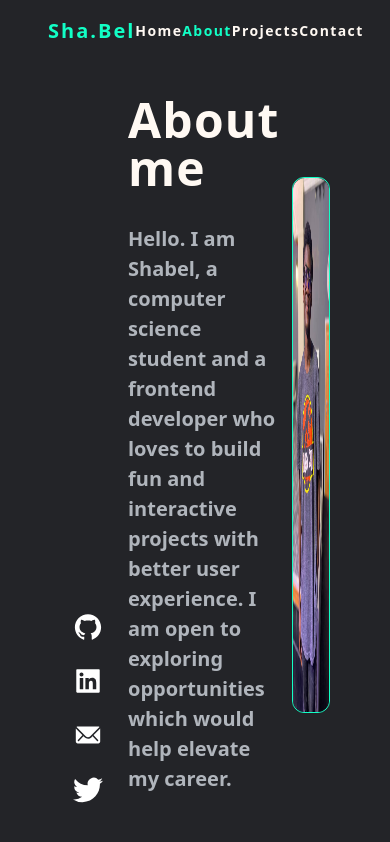
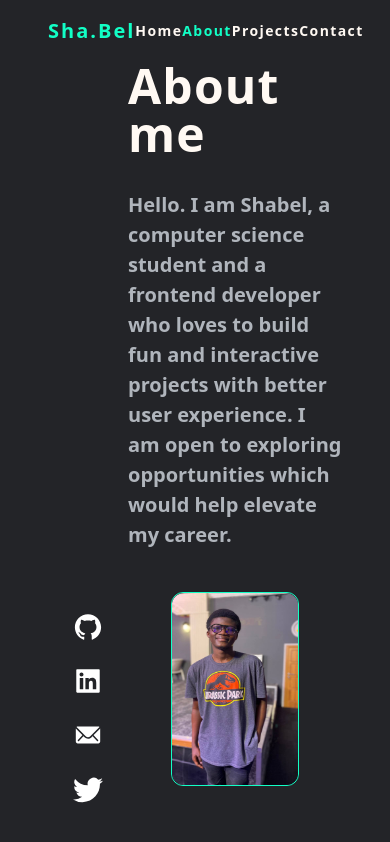
Before and after one commit to mrshabel/portfolio, a React (Create React App) app: page /about in a window 390 px wide. Built offline with nearby package versions, Linux system fonts and the light colour scheme.

Commit message:
add product card link

```diff
--- a/src/components/projects/ProjectCard.jsx
+++ b/src/components/projects/ProjectCard.jsx
@@ -2,6 +2,10 @@ import { useState } from "react";
 
 const ProjectCard = ({ project }) => {
   const [hover, setHover] = useState(false);
+
+  function handleClick() {
+    window.location.href = project.link;
+  }
 
   return (
     <div
@@ -10,6 +14,7 @@ const ProjectCard = ({ project }) => {
       } `}
       onMouseEnter={() => setHover(true)}
       onMouseLeave={() => setHover(false)}
+      onClick={handleClick}
     >
       <div
         className={`w-full h-full transition-all duration-300 ${
--- a/src/pages/About.jsx
+++ b/src/pages/About.jsx
@@ -1,7 +1,7 @@
 import profile from "../assets/images/profile.jpg";
 const About = () => {
   return (
-    <div className="flex h-full ">
+    <div className="flex flex-col md:flex-row h-full ">
       <article className="flex flex-col justify-center flex-1 gap-8">
         <h1 className="text-5xl font-bold text-heading tracking-wide">
           About me
--- a/src/pages/Contact.jsx
+++ b/src/pages/Contact.jsx
@@ -3,7 +3,7 @@ import { BsWhatsapp } from "react-icons/bs";
 import { AiFillLinkedin } from "react-icons/ai";
 const Contact = () => {
   return (
-    <main className="flex flex-col items-center md:pt-[20vh] gap-12 h-full ">
+    <main className="flex flex-col items-center pt-[8vh] md:pt-[20vh] gap-12 h-full ">
       <h1 className="text-5xl font-bold text-heading tracking-wide">
         Want to reach out?
       </h1>
```
